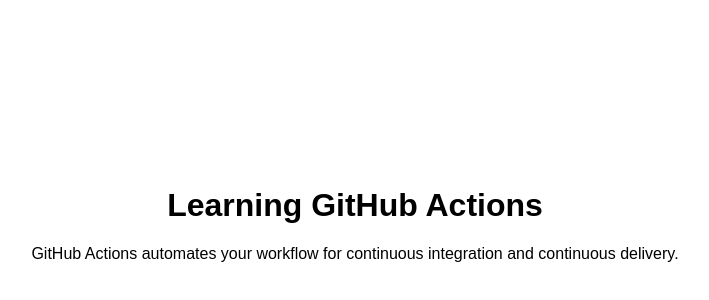
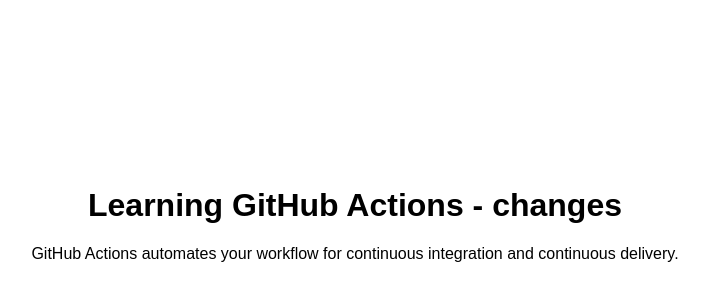
Before and after one commit to theKashif/github-actions-demo, a plain HTML site: page index.html in a window 1280 px wide. Shown: the part 178-478 px from the top of the page, without its empty margins (285-994 px from the left). Drawn offline with Linux system fonts and the light colour scheme.

Commit message:
hello world

```diff
--- a/index.html
+++ b/index.html
@@ -18,7 +18,7 @@
 </head>
 <body>
     <div>
-        <h1>Learning GitHub Actions</h1>
+        <h1>Learning GitHub Actions - changes</h1>
         <p>GitHub Actions automates your workflow for continuous integration and continuous delivery.</p>
     </div>
 </body>
```
Also changed, not shown: 1 other file.
